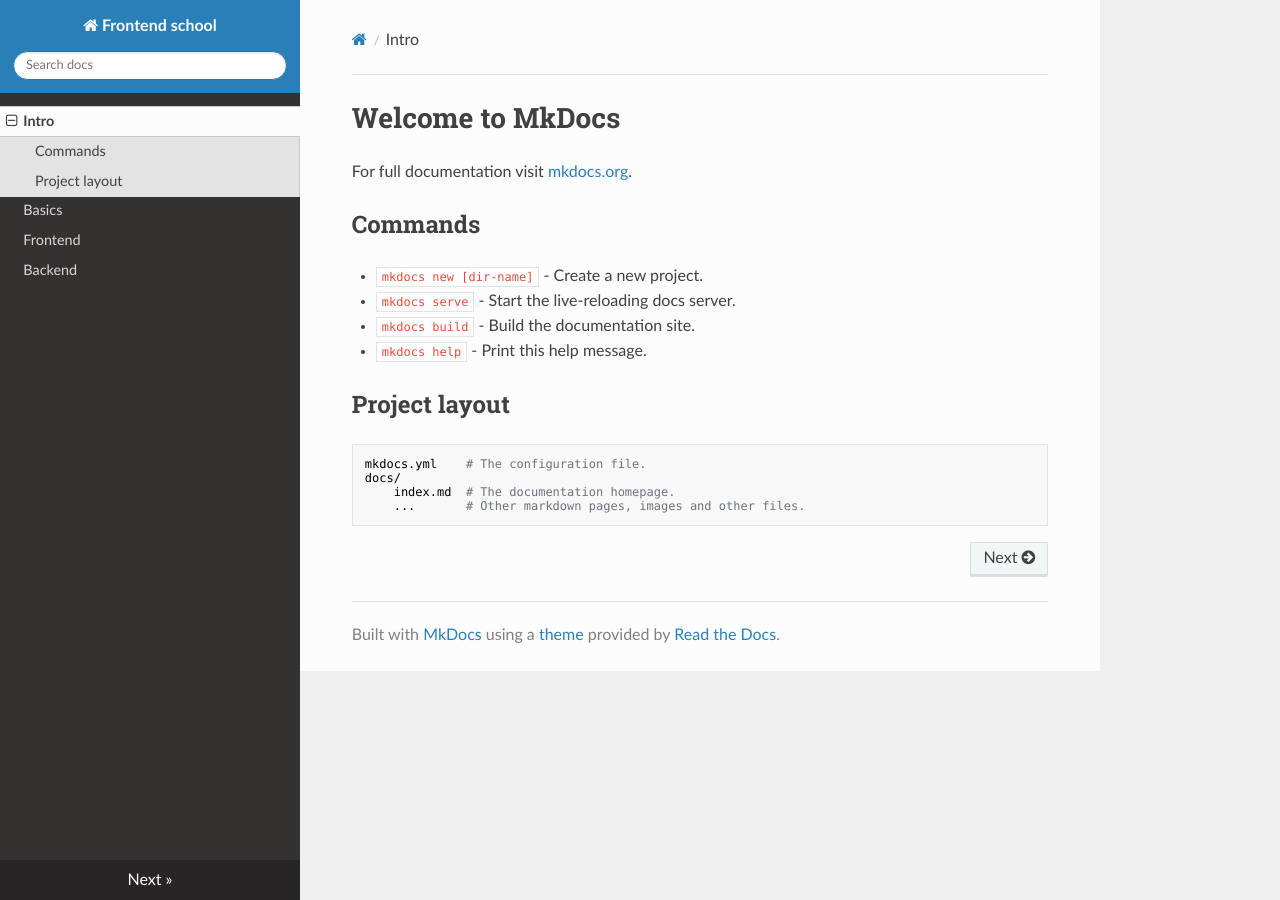
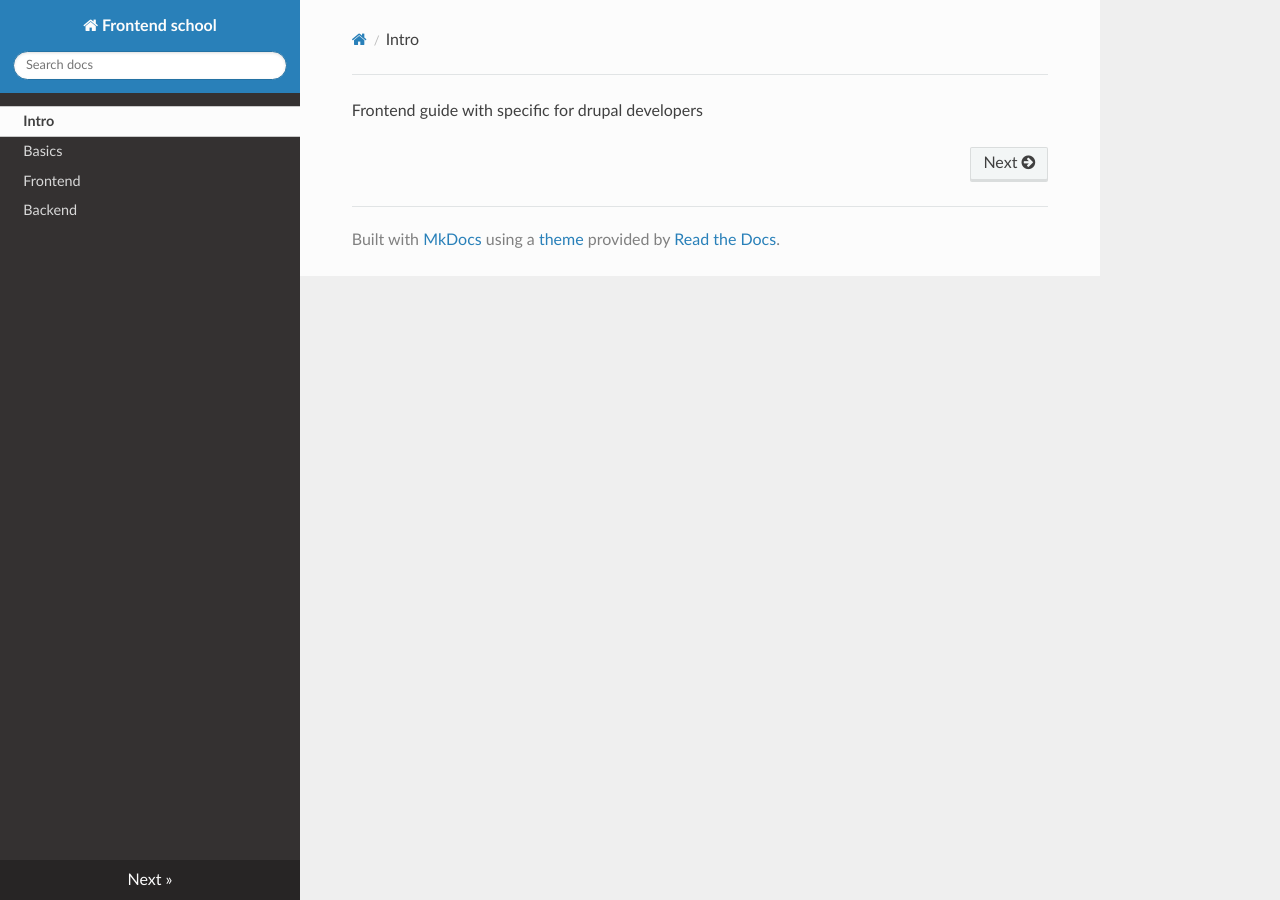
Before and after one commit to ADCI/frontend-school, an MkDocs documentation site: the page built from docs/index.md, in a window 1280 px wide. Built offline with MkDocs 1.6.1, drawn with Linux system fonts in a browser that asks for light colours; nearby versions of some CDN libraries; old or Windows-style settings are respelled for this version of MkDocs.

```diff
--- a/docs/index.md
+++ b/docs/index.md
@@ -1,17 +1 @@
-# Welcome to MkDocs
-
-For full documentation visit [mkdocs.org](http://mkdocs.org).
-
-## Commands
-
-* `mkdocs new [dir-name]` - Create a new project.
-* `mkdocs serve` - Start the live-reloading docs server.
-* `mkdocs build` - Build the documentation site.
-* `mkdocs help` - Print this help message.
-
-## Project layout
-
-    mkdocs.yml    # The configuration file.
-    docs/
-        index.md  # The documentation homepage.
-        ...       # Other markdown pages, images and other files.
+Frontend guide with specific for drupal developers
```
Also changed, not shown: docs/basics.md (+22 -0 lines).
